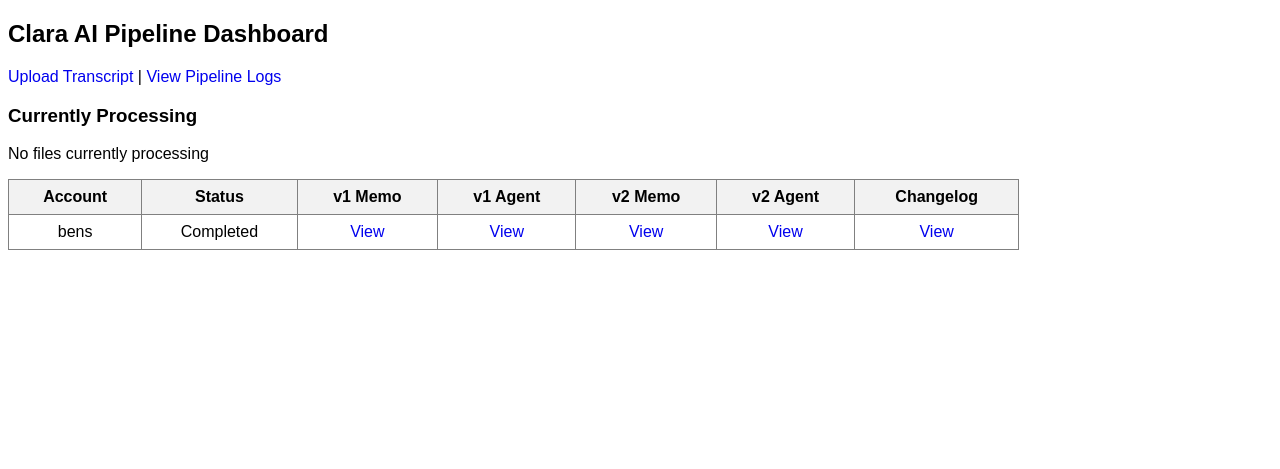
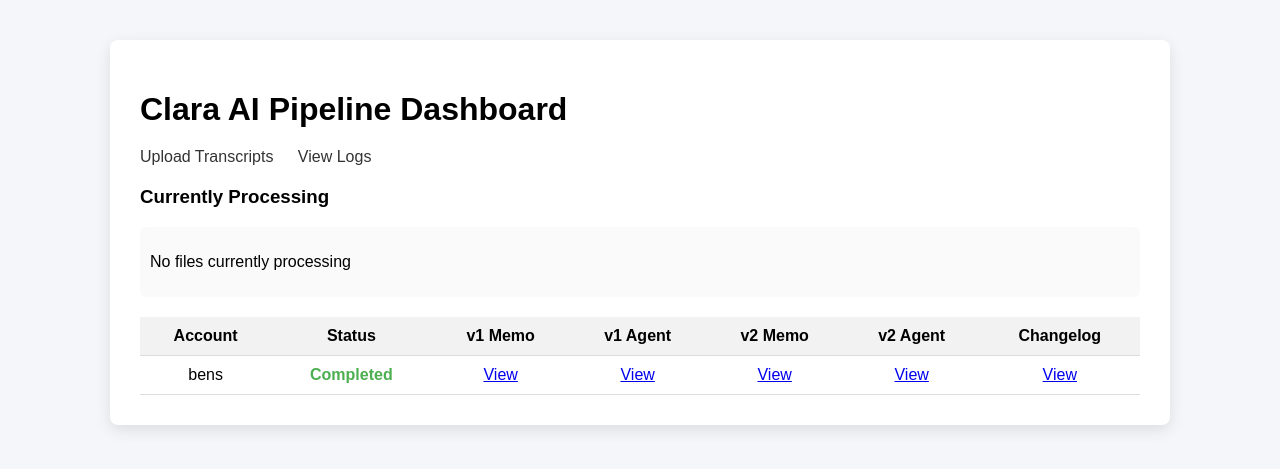
Before and after one commit to Sohilphilip/clara-retell-automation, a Flask app: page /dashboard in a window 1280 px wide. Shown: the top 469 px of the page. Run offline with Flask 3, Linux system fonts and the light colour scheme.

Commit message:
Added Ui

```diff
--- a/webapp/templates/dashboard.html
+++ b/webapp/templates/dashboard.html
@@ -2,33 +2,98 @@
 <html>
 
 <head>
-    <title>Clara Pipeline Dashboard</title>
 
-    <!-- Auto refresh every 5 seconds -->
+    <title>Clara Dashboard</title>
+
     <meta http-equiv="refresh" content="5">
 
     <style>
         body {
             font-family: Arial, sans-serif;
+            background: #f5f6fa;
+            margin: 0;
+        }
+
+        .container {
+            width: 1000px;
+            margin: 40px auto;
+            background: white;
+            padding: 30px;
+            border-radius: 8px;
+            box-shadow: 0 5px 15px rgba(0, 0, 0, 0.1);
+        }
+
+        .loader {
+            border: 4px solid #f3f3f3;
+            border-top: 4px solid #3498db;
+            border-radius: 50%;
+            width: 16px;
+            height: 16px;
+            animation: spin 1s linear infinite;
+            display: inline-block;
+        }
+
+        @keyframes spin {
+            0% {
+                transform: rotate(0deg);
+            }
+
+            100% {
+                transform: rotate(360deg);
+            }
+        }
+
+        h1 {
+            margin-bottom: 20px;
+        }
+
+        .top-links {
+            margin-bottom: 20px;
+        }
+
+        .top-links a {
+            margin-right: 20px;
+            text-decoration: none;
+            color: #333;
         }
 
         table {
+            width: 100%;
             border-collapse: collapse;
-            width: 80%;
         }
 
         th,
         td {
-            padding: 8px;
+            padding: 10px;
+            border-bottom: 1px solid #ddd;
             text-align: center;
         }
 
         th {
-            background-color: #f2f2f2;
+            background: #f2f2f2;
         }
 
-        a {
-            text-decoration: none;
+        .status {
+            font-weight: bold;
+        }
+
+        .processing {
+            color: #ff9800;
+        }
+
+        .completed {
+            color: #4CAF50;
+        }
+
+        .demo {
+            color: #2196F3;
+        }
+
+        .processing-list {
+            background: #fafafa;
+            padding: 10px;
+            border-radius: 6px;
+            margin-bottom: 20px;
         }
     </style>
 
@@ -36,26 +101,43 @@
 
 <body>
 
-    <h2>Clara AI Pipeline Dashboard</h2>
+    <div class="container">
 
-    <p>
-        <a href="/">Upload Transcript</a> |
-        <a href="/logs">View Pipeline Logs</a>
-    </p>
+        <h1>Clara AI Pipeline Dashboard</h1>
+
+        <div class="top-links">
+            <a href="/">Upload Transcripts</a>
+            <a href="/logs">View Logs</a>
+        </div>
 
         <h3>Currently Processing</h3>
 
+        <div class="processing-list">
+
             {% if processing_files %}
+
             <ul>
+
                 {% for f in processing_files %}
-        <li>{{ f }}</li>
+
+                <li>
+                    <span class="loader"></span>
+                    &nbsp; {{ f }}
+                </li>
+
                 {% endfor %}
+
             </ul>
+
             {% else %}
+
             <p>No files currently processing</p>
+
             {% endif %}
 
-    <table border="1">
+        </div>
+
+        <table>
 
             <tr>
                 <th>Account</th>
@@ -72,46 +154,44 @@
             <tr>
 
                 <td>{{ acc.account }}</td>
-            <td>{{ acc.status }}</td>
+
+                <td class="status
+{% if acc.status == 'Completed' %}completed
+{% elif acc.status == 'Demo Processed' %}demo
+{% else %}processing{% endif %}">
+
+                    {{ acc.status }}
+
+                </td>
 
                 <td>
                     {% if acc.v1_memo %}
                     <a href="/view/{{acc.account}}/v1/memo">View</a>
-                {% else %}
-                -
-                {% endif %}
+                    {% else %}-{% endif %}
                 </td>
 
                 <td>
                     {% if acc.v1_agent %}
                     <a href="/view/{{acc.account}}/v1/agent">View</a>
-                {% else %}
-                -
-                {% endif %}
+                    {% else %}-{% endif %}
                 </td>
 
                 <td>
                     {% if acc.v2_memo %}
                     <a href="/view/{{acc.account}}/v2/memo">View</a>
-                {% else %}
-                -
-                {% endif %}
+                    {% else %}-{% endif %}
                 </td>
 
                 <td>
                     {% if acc.v2_agent %}
                     <a href="/view/{{acc.account}}/v2/agent">View</a>
-                {% else %}
-                -
-                {% endif %}
+                    {% else %}-{% endif %}
                 </td>
 
                 <td>
                     {% if acc.changes %}
                     <a href="/view/{{acc.account}}/v1/changes">View</a>
-                {% else %}
-                -
-                {% endif %}
+                    {% else %}-{% endif %}
                 </td>
 
             </tr>
@@ -120,6 +200,8 @@
 
         </table>
 
+    </div>
+
 </body>
 
 </html>
--- a/workflows/clara_pipeline_onboarding_calls_v2.json
+++ b/workflows/clara_pipeline_onboarding_calls_v2.json
@@ -203,7 +203,10 @@
   "settings": {
     "executionOrder": "v1",
     "binaryMode": "separate",
-    "availableInMCP": false
+    "availableInMCP": false,
+    "timeSavedMode": "fixed",
+    "saveExecutionProgress": true,
+    "callerPolicy": "workflowsFromSameOwner"
   },
   "versionId": "3ce97e4a-8652-42eb-a248-5d2421adb31b",
   "meta": {
```
Also changed, not shown: webapp/templates/index.html (+58 -8 lines), webapp/templates/select_types.html (+50 -6 lines), 1 other file. Lines whose indentation alone changed are shown as unchanged.
